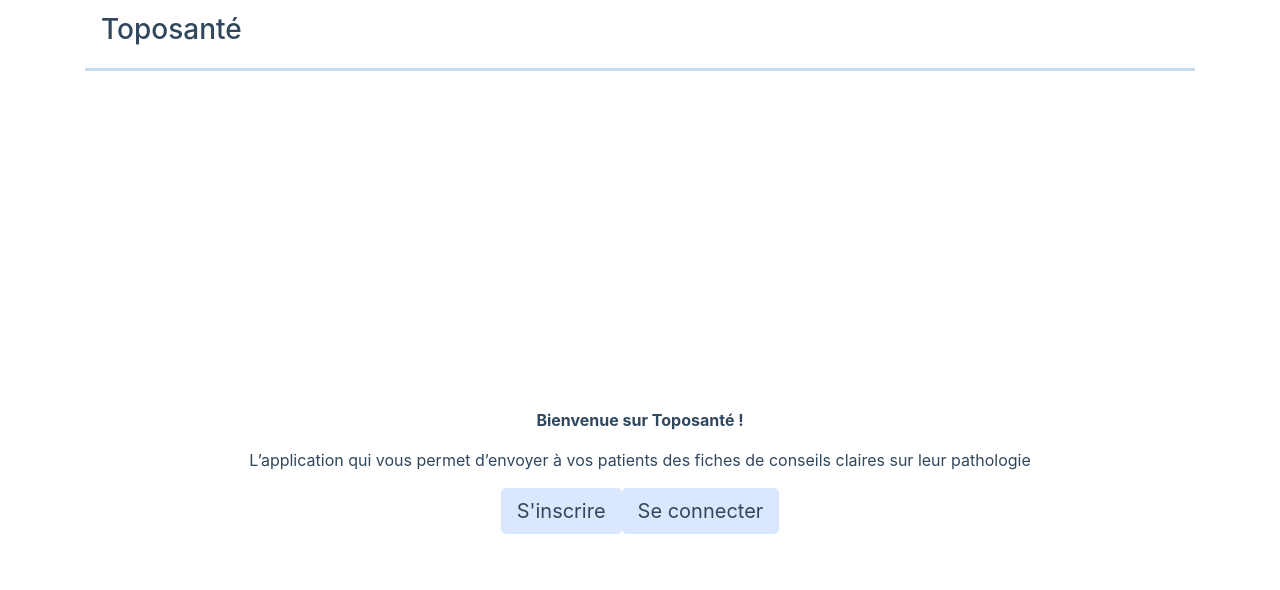
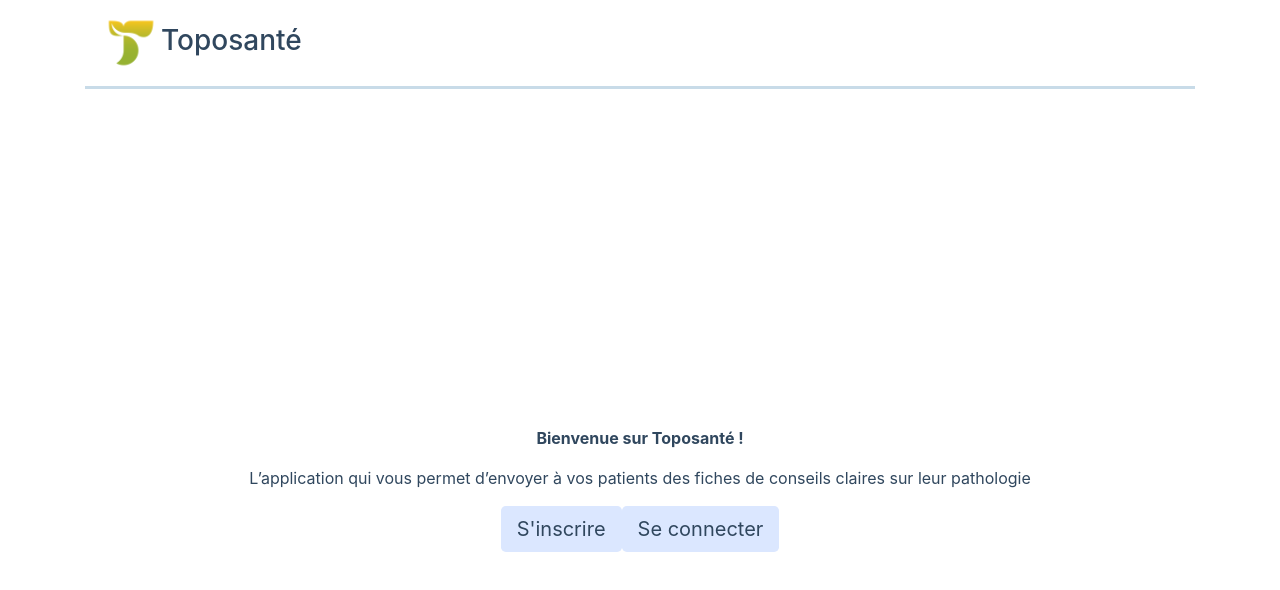
Before and after one commit to woccelli/pharma-app, a React (Create React App) app in the folder frontend/: page / in a window 1280 px wide. Shown: the top 590 px of the page. Built offline with nearby package versions, Linux system fonts and the light colour scheme; what @react-pdf/renderer would draw is missing.

Commit message:
Add logo to header

```diff
--- a/frontend/src/App.css
+++ b/frontend/src/App.css
@@ -37,4 +37,9 @@ h3 {
   background-color: #e8fcff;
 }
 
+.header-logo {
+  max-width: 60px;
+  max-height: 60px;
+}
+
 /*# sourceMappingURL=App.css.map */
--- a/frontend/src/components/layout/modules/Header.js
+++ b/frontend/src/components/layout/modules/Header.js
@@ -4,6 +4,7 @@ import PropTypes from "prop-types";
 import { connect } from "react-redux";
 // Local
 import { logoutUser } from "../../../actions/authActions";
+import logo from "../../../logo.png"
 // Components
 import Navbar from 'react-bootstrap/Navbar'
 import Nav from 'react-bootstrap/Nav'
@@ -43,7 +44,10 @@ class Header extends Component {
     render() {
         return (
             <Navbar sticky="top" className="headernav">
-                <Navbar.Brand as={Link} to="/"><h3>Toposanté</h3></Navbar.Brand>
+                <Navbar.Brand as={Link} to="/" className={"d-flex align-items-center"}>
+                    <img className={"header-logo"} src={logo} alt={"Toposanté logo"}/>
+                    <h3 className={"mt-1"}>Toposanté</h3>
+                </Navbar.Brand>
                 <this.adminBoard></this.adminBoard>
                 <Nav className="mr-auto"></Nav>
                 <this.userBoard></this.userBoard>
```
Also changed, not shown: frontend/src/logo.png (added).
